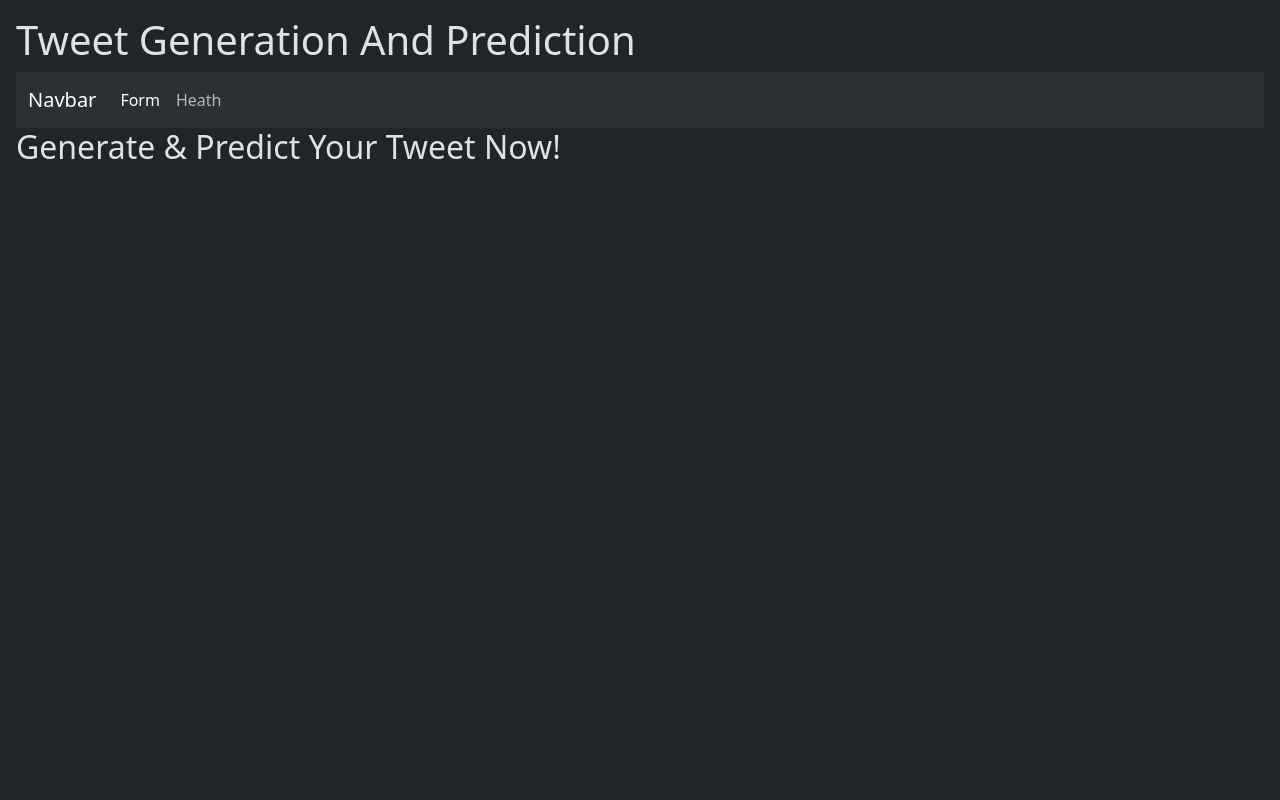
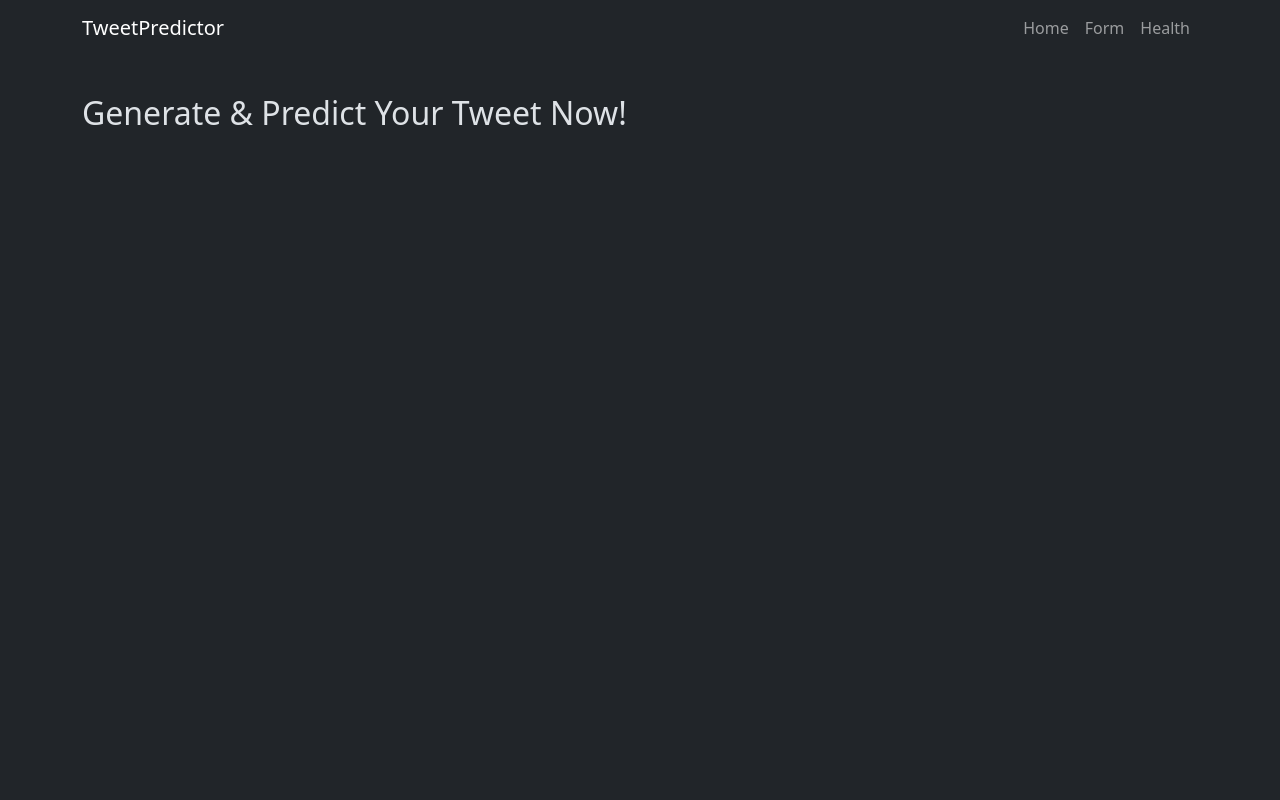
Before and after one commit to prek5h4/Tweet-Generation-And-Like-Prediction-ML-Model, a Flask app: page / in a window 1280 px wide. Run offline with Flask 3, Linux system fonts and the light colour scheme; parts of the project's set-up code (start-up, migrations or seed data) failed here and were passed over.

Commit message:
Update base.html

```diff
--- a/templates/base.html
+++ b/templates/base.html
@@ -1,30 +1,49 @@
-
-  <html lang="en" data-bs-theme="dark">
-    <head>
-         <link href="https://cdn.jsdelivr.net/npm/bootstrap@5.3.7/dist/css/bootstrap.min.css" rel="stylesheet" integrity="sha384-LN+7fdVzj6u52u30Kp6M/trliBMCMKTyK833zpbD+pXdCLuTusPj697FH4R/5mcr" crossorigin="anonymous">
-        <title>{% block title %} {% endblock %}</title>
-        </head>
-    <body class="p-3 m-0 border-0 bd-example m-0 border-0">
-      <h1>Tweet Generation And Prediction</h1>
-
-    <nav class="navbar navbar-expand-lg bg-body-tertiary">
-      <div class="container-fluid">
-        <a class="navbar-brand" href="#">Navbar</a>
-        <button class="navbar-toggler" type="button" data-bs-toggle="collapse" data-bs-target="#navbarNavAltMarkup" aria-controls="navbarNavAltMarkup" aria-expanded="false" aria-label="Toggle navigation">
+<html lang="en" data-bs-theme="dark">
+  <head>
+    <meta charset="UTF-8" />
+    <meta name="viewport" content="width=device-width, initial-scale=1.0" />
+    <title>{% block title %}{% endblock %}</title>
+    <link href="https://cdn.jsdelivr.net/npm/bootstrap@5.3.7/dist/css/bootstrap.min.css" rel="stylesheet" />
+    <style>
+      body {
+        padding-top: 70px;
+      }
+      h1 {
+        font-size: 2.5rem;
+        font-weight: bold;
+        margin-bottom: 30px;
+        text-align: center;
+        color: #f8f9fa;
+      }
+    </style>
+  </head>
+  <body>
+    <nav class="navbar navbar-expand-lg navbar-dark bg-dark fixed-top">
+      <div class="container">
+        <a class="navbar-brand" href="/">TweetPredictor</a>
+        <button class="navbar-toggler" type="button" data-bs-toggle="collapse" data-bs-target="#navbarNav">
           <span class="navbar-toggler-icon"></span>
         </button>
-        <div class="collapse navbar-collapse" id="navbarNavAltMarkup">
-          <div class="navbar-nav">
-            <a class="nav-link active" aria-current="page" href="/form">Form</a>
-            <a class="nav-link" href="/health">Heath</a>
-          </div>
+        <div class="collapse navbar-collapse" id="navbarNav">
+          <ul class="navbar-nav ms-auto">
+            <li class="nav-item">
+              <a class="nav-link" href="/">Home</a>
+            </li>
+            <li class="nav-item">
+              <a class="nav-link" href="/form">Form</a>
+            </li>
+            <li class="nav-item">
+              <a class="nav-link" href="/health">Health</a>
+            </li>
+          </ul>
         </div>
       </div>
     </nav>
 
-      <script src="https://cdn.jsdelivr.net/npm/bootstrap@5.3.7/dist/js/bootstrap.bundle.min.js" integrity="sha384-ndDqU0Gzau9qJ1lfW4pNLlhNTkCfHzAVBReH9diLvGRem5+R9g2FzA8ZGN954O5Q" crossorigin="anonymous"></script>
-      {% block content %}
-      {% endblock %}
+    <div class="container mt-4">
+      {% block content %}{% endblock %}
+    </div>
 
-    </body>
+    <script src="https://cdn.jsdelivr.net/npm/bootstrap@5.3.7/dist/js/bootstrap.bundle.min.js"></script>
+  </body>
 </html>
```
